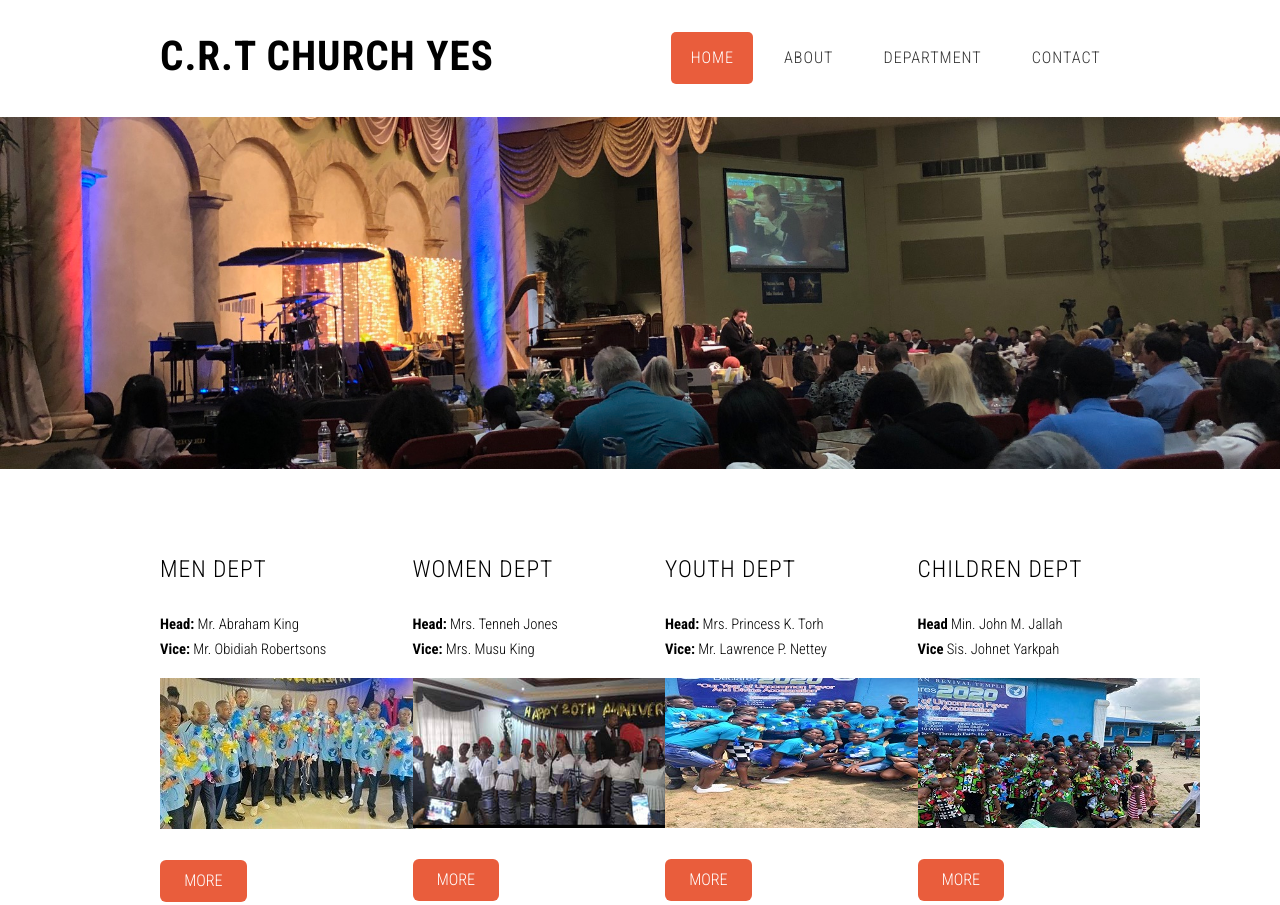
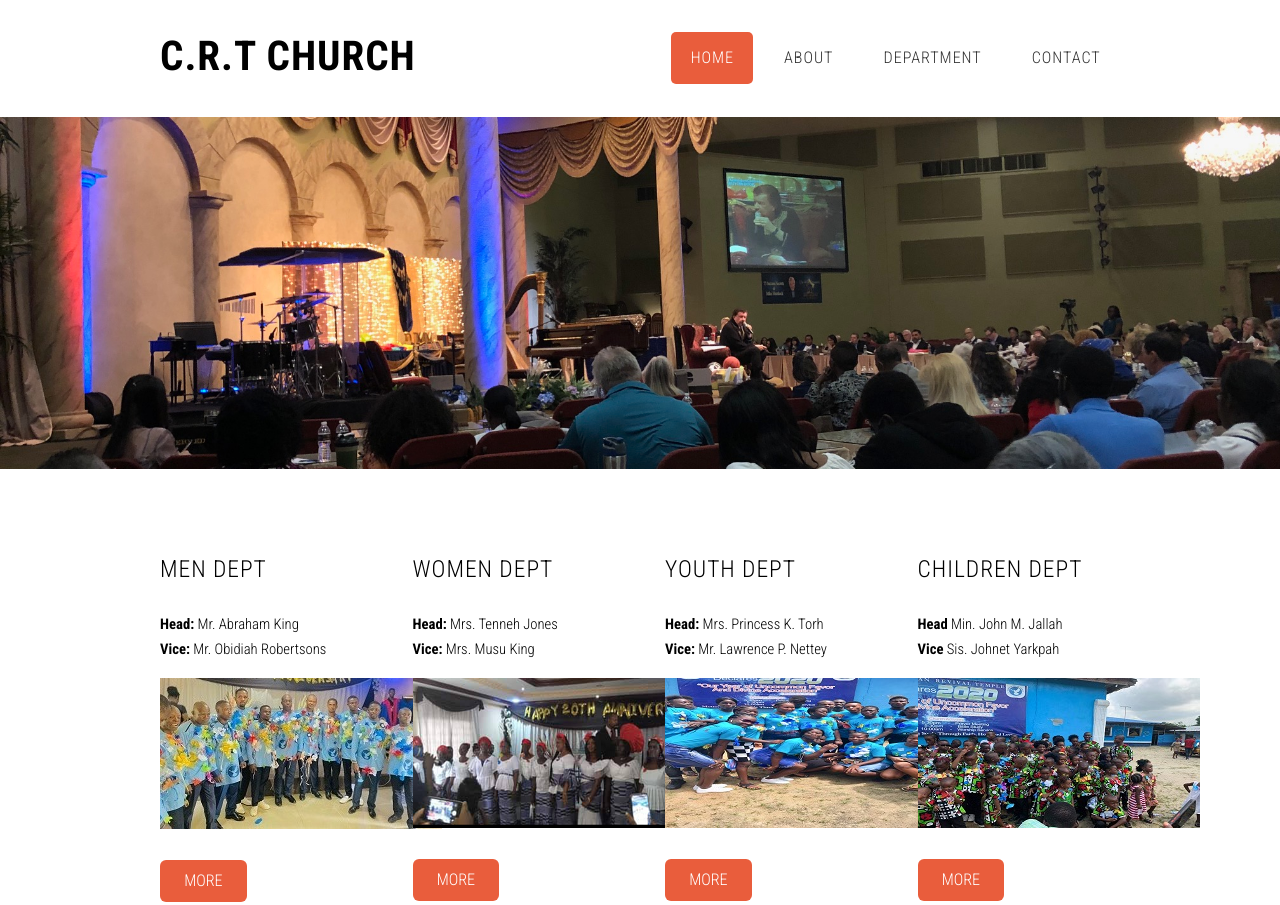
Before and after one commit to Princequalledolo/Princequalledolo.github.io, a plain HTML site: page index.html in a window 1280 px wide. Shown: the top 905 px of the page. Drawn offline with nearby package versions, Linux system fonts and the light colour scheme.

Commit message:
Update index.html

```diff
--- a/index.html
+++ b/index.html
@@ -32,7 +32,7 @@
 
 				<!-- Logo -->
 					<div id="logo">
-						<h1><a href="#">C.R.T Church Yes</a></h1>
+						<h1><a href="#">C.R.T Church</a></h1>
 					</div>
 
 				<!-- Nav -->
```
